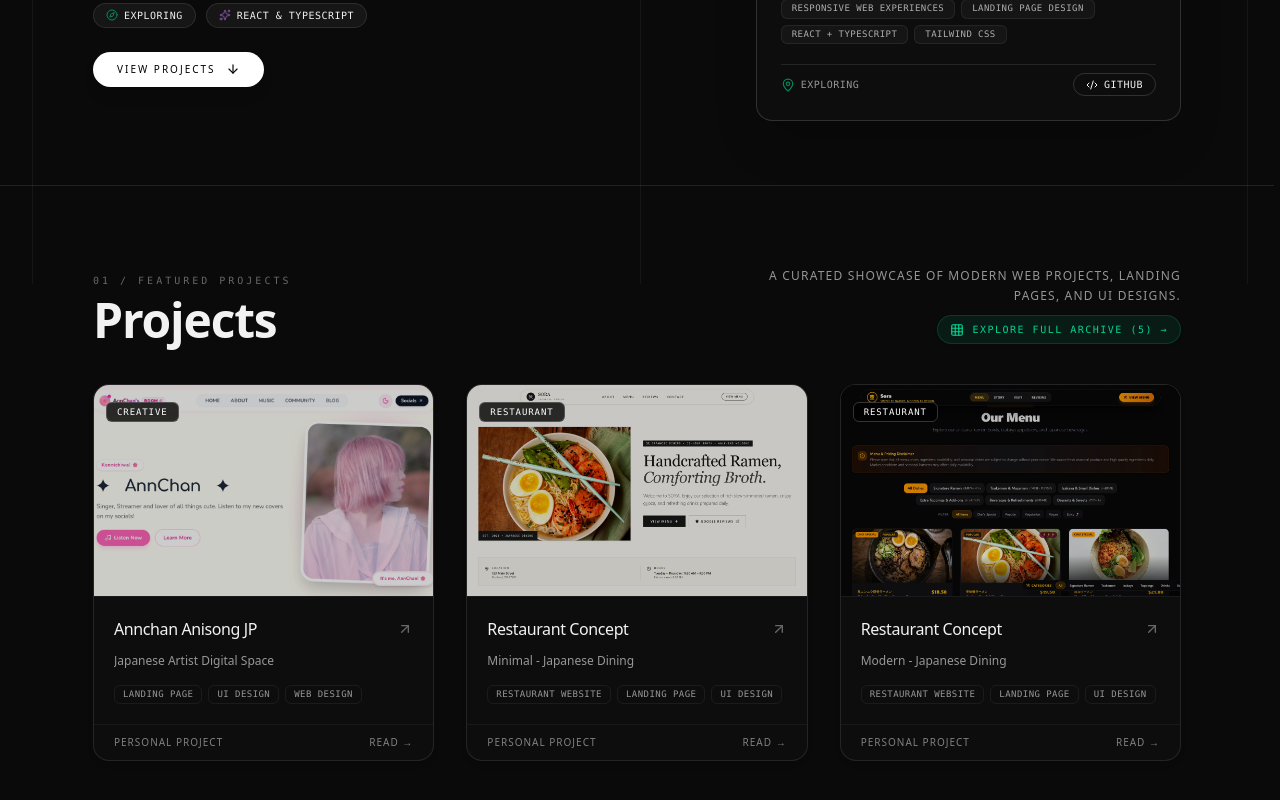
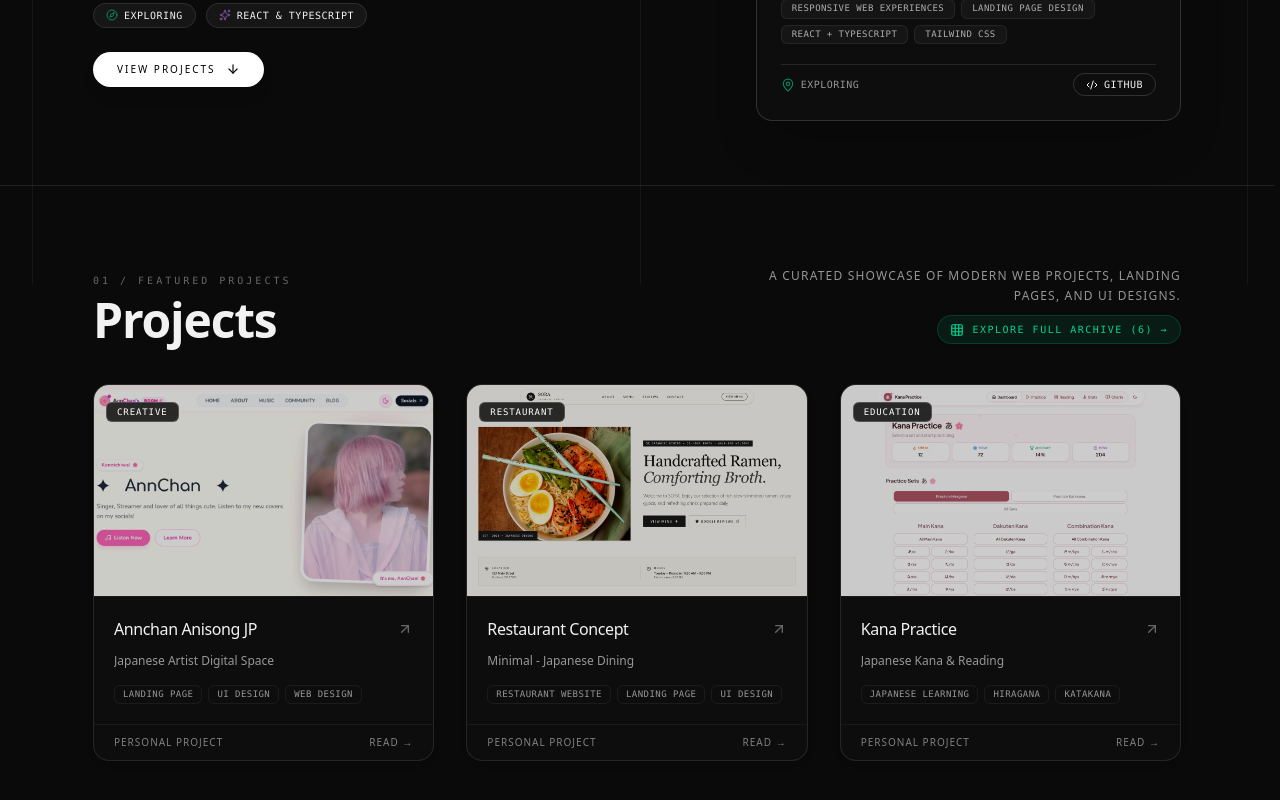
Before and after one commit to Kimm-chii/kim-portfolio, a React (Vite) app: page / in a window 1280 px wide. Shown: the part 516-1316 px from the top of the page. Built offline with nearby package versions, Linux system fonts and the light colour scheme; a web font is replaced by a local one.

Commit message:
Added kana-practice

```diff
--- a/src/data/portfolioData.ts
+++ b/src/data/portfolioData.ts
@@ -97,6 +97,39 @@ export const portfolioData: PortfolioData = {
       solution: "Built a responsive restaurant website centered around a beautifully organized full menu, clean navigation, subtle interactions, and a refined visual system inspired by Japanese minimalism. The design emphasizes readability, generous whitespace, and practical usability for both desktop and mobile users.",
       deliverables: ["Restaurant Website Design", "Menu Experience Design", "Responsive Web Design", "UI Design"],
       techStack: ["React", "TypeScript", "Tailwind CSS", "Vite"]
+    },
+    {
+      id: "kana-practice",
+      title: "Kana Practice",
+      subtitle: "Japanese Kana & Reading",
+      category: "Education",
+      featured: true,
+      year: "2026",
+      client: "Personal Project",
+      thumbnail: "/assets/kana-practice.webp",
+      bannerImage: "/assets/kana-practice.webp",
+      galleryImages: [
+        "/assets/kana-practice.webp"
+      ],
+      summary: "A gentle Japanese learning app for practicing Hiragana, Katakana, and N5-level reading through interactive quizzes, progress tracking, and furigana-supported passages.",
+      tags: ["Japanese Learning", "Hiragana", "Katakana", "Reading Practice", "React"],
+      metrics: [
+        { label: "Kana", value: "104+" },
+        { label: "Reading", value: "N5 Level" }
+      ],
+      liveUrl: "https://kana-practice-jp.pages.dev/",
+      githubUrl: "https://github.com/Kimm-chii/",
+      challenge: "Create a focused and approachable Japanese learning experience that makes kana practice feel less repetitive while helping learners build familiarity through quizzes, progress tracking, and simple reading exercises.",
+      solution: "Designed and developed a soft, Sakura-inspired Japanese learning interface with interactive Hiragana and Katakana quizzes, randomized practice, accuracy tracking, streaks, progress statistics, and furigana-supported N5-level reading passages. The experience is designed to stay lightweight, accessible, and comfortable across desktop and mobile devices.",
+      deliverables: [
+        "Japanese Learning App",
+        "Kana Quiz Experience",
+        "Progress Tracking",
+        "Reading Practice",
+        "Responsive Web Design",
+        "Frontend Development"
+      ],
+      techStack: ["React", "TypeScript", "Tailwind CSS", "Vite", "IndexedDB"]
     },
     {
       id: "restaurant-concept",
```
Also changed, not shown: public/assets/kana-practice.webp (added).
